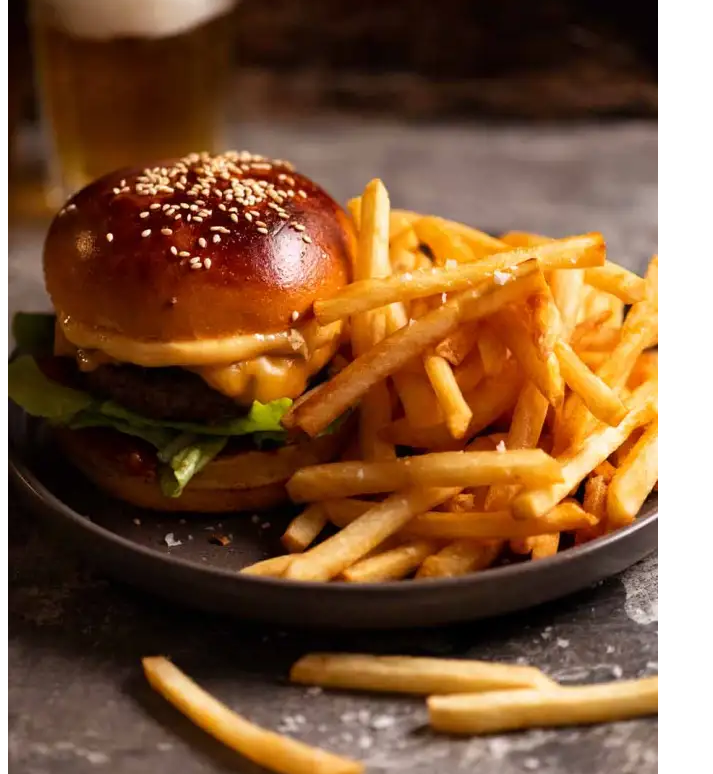
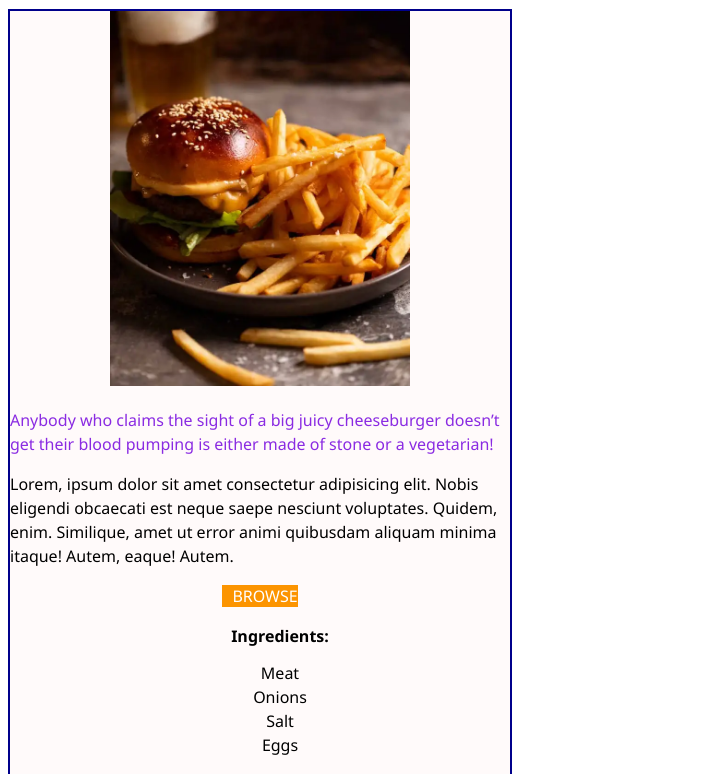
Before and after one commit to santisica29/odin-recipes, a plain HTML site: page recipes/hamburguesa.html in a window 1280 px wide. Shown: the part 114-888 px from the top of the page, without its empty margins (0-713 px from the left). Drawn offline with Linux system fonts and the light colour scheme.

Commit message:
Add css to html files

```diff
--- a/recipes/hamburguesa.html
+++ b/recipes/hamburguesa.html
@@ -1,34 +1,51 @@
 <!DOCTYPE html>
 <html lang="en">
   <head>
-    <meta charset="UTF-8">
-    <meta name="viewport" content="width=device-width, initial-scale=1.0">
+    <meta charset="UTF-8" />
+    <meta name="viewport" content="width=device-width, initial-scale=1.0" />
     <title>Document</title>
+    <link rel="stylesheet" href="../style.css" />
   </head>
   <body>
+    <a href="../index.html">Go to home</a>
     <h1>Hamburguesas</h1>
-    <img src="../images/hamburguer.webp" alt="hamburguer with cheese">
-    <p>Anybody who claims the sight of a big juicy cheeseburger doesn’t get their blood pumping is either made of stone or a vegetarian!</p>
+    <div class="recipe-card">
+      <img src="../images/hamburguer.webp" alt="hamburguer with cheese" />
+      <p class="first-p pres">
+        Anybody who claims the sight of a big juicy cheeseburger doesn’t get
+        their blood pumping is either made of stone or a vegetarian!
+      </p>
+      <p>
+        Lorem, ipsum dolor sit amet consectetur adipisicing elit. Nobis eligendi
+        obcaecati est neque saepe nesciunt voluptates. Quidem, enim. Similique,
+        amet ut error animi quibusdam aliquam minima itaque! Autem, eaque!
+        Autem.
+      </p>
 
+      <a href="https://google.com">Browse</a>
+      <ul>
         <h2>Ingredients:</h2>
-    <ul>
-        <li>Meat</li>
+        <li class="first-p">Meat</li>
         <li>Onions</li>
         <li>Salt</li>
         <li>Eggs</li>
       </ul>
 
+
+      <ol>
         <h2>Steps:</h2>
-    <ol>
         <li>Put the meal in a bowl</li>
         <li>Put little pieces of onion in the bowl</li>
         <li>Put 2 spoons of salt</li>
         <li>Crack 1 egg in the bowl</li>
-        <li>Stir with your hands untill all the Ingredients get mixed together</li>
+        <li>
+          Stir with your hands untill all the Ingredients get mixed together
+        </li>
         <li>Make rounded shapes with the meat</li>
         <li>In a frying pan put the meat and start cooking it</li>
         <li>After 15 min remove the burguer from the frying pan</li>
         <li>Enjoy!</li>
       </ol>
+    </div>
   </body>
 </html>
--- /dev/null
+++ b/style.css
@@ -0,0 +1,51 @@
+* {
+  line-height: 1.5;
+}
+
+body {
+  font-family: "Segoe UI", Tahoma, Geneva, Verdana, sans-serif;
+}
+img {
+    /* height: auto; */
+  width: 300px;
+}
+ul {
+  list-style: none;
+}
+h1 {
+  color: rgb(255,50,50,0.3);
+}
+.recipe-card {
+  width: 500px;
+  background-color: #fffafa;
+  text-align: center;
+  border: 2px solid darkblue;
+}
+.recipe-card p {
+  text-align: left;
+}
+.recipe-card a {
+    background-color: #fc9400;
+    color: white;
+    text-decoration: none;
+    padding-left: 10px;
+}
+h1,
+a {
+  text-transform: uppercase;
+}
+
+.first-p.pres{
+    color: blueviolet;
+}
+
+ul h2,
+li h2 {
+    font-size: 16px;
+}
+.jeanne {
+    font-size: 20px;
+}
+.jeanne#d-arc {
+    color: lightblue;
+}
```
Also changed, not shown: index.html (+11 -0 lines). Lines whose indentation alone changed are shown as unchanged.
